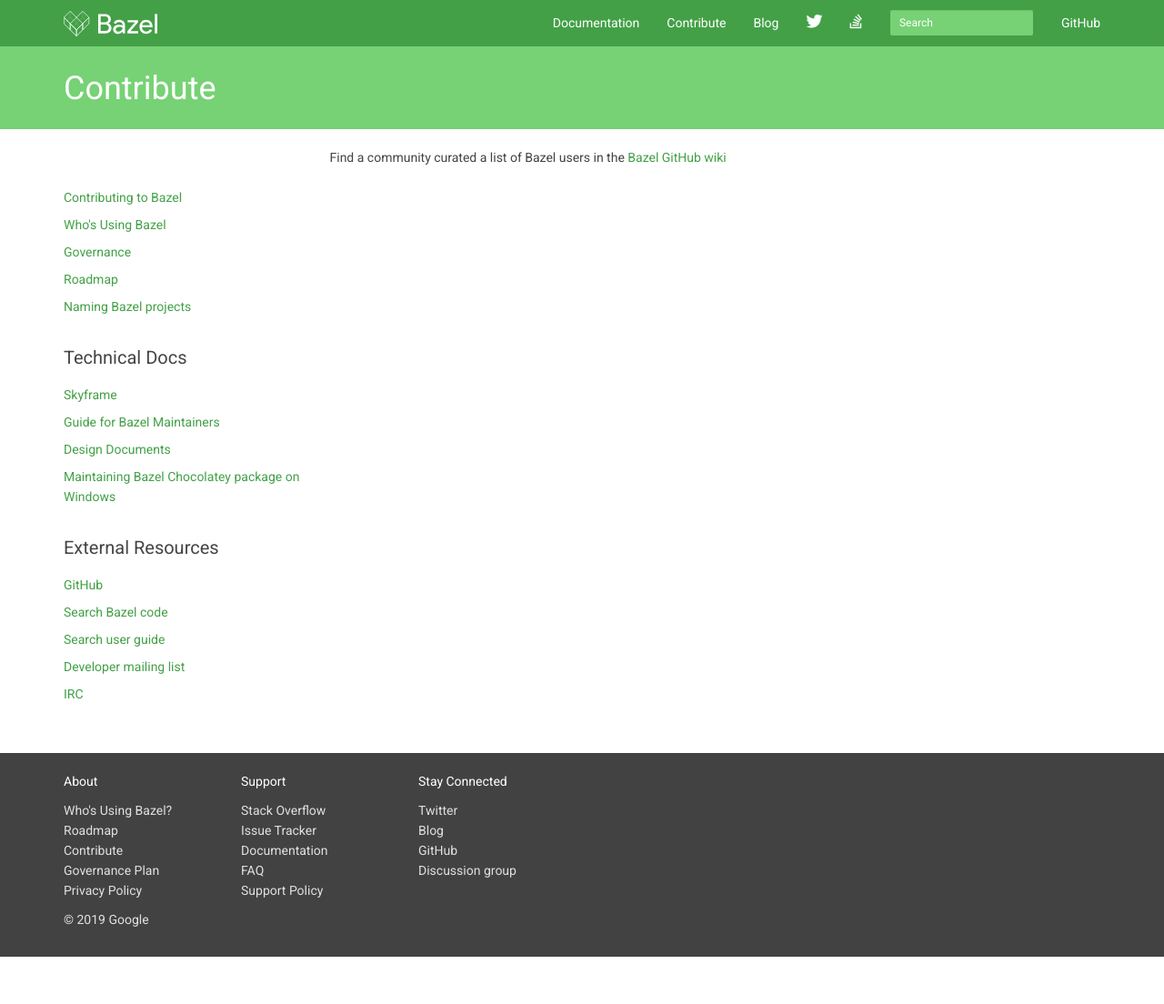
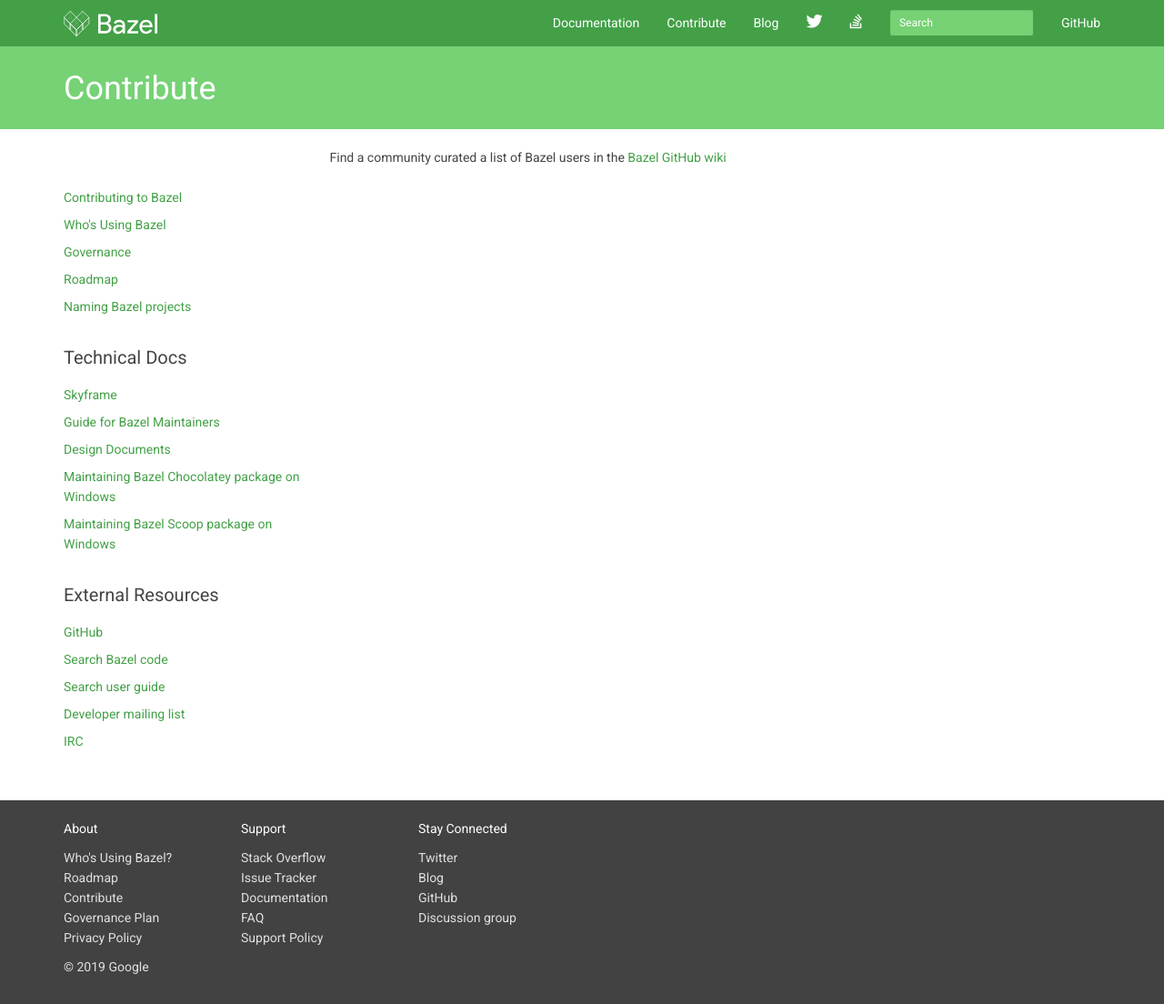
Before and after one commit to bazelbuild/bazel-website, a Jekyll site: the page built from users.md, in a window 1280 px wide and 1104 px high. Shown: the whole window at 91% size. Built offline with Jekyll 4.4.1, drawn with Linux system fonts in a browser that asks for light colours; nearby versions of some CDN libraries; library files that are not in the unit come from our copies; comment, search, counter and statistics services are not loaded.

Commit message:
Added missed link to Contributing page.

```diff
--- a/_layouts/contribute.html
+++ b/_layouts/contribute.html
@@ -36,6 +36,7 @@
               <li><a href="/maintainers-guide.html">Guide for Bazel Maintainers</a></li>
               <li><a href="/designs/index.html">Design Documents</a></li>
               <li><a href="/windows-chocolatey-maintenance.html">Maintaining Bazel Chocolatey package on Windows</a></li>
+              <li><a href="/windows-scoop-maintenance.html">Maintaining Bazel Scoop package on Windows</a></li>
             </ul>
             <h3>External Resources</h3>
             <ul class="sidebar-nav">
```
